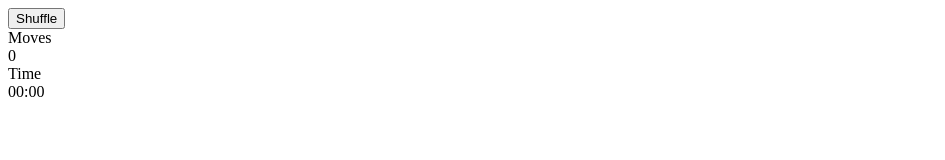
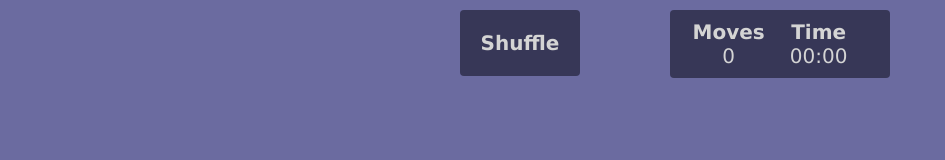
Before and after one commit to JaianaButler/FifteenPuzzleGame, a plain HTML site: page index.html in a window 1280 px wide. Shown: the whole page, without its empty margins (0-945 px from the left). Drawn offline with Linux system fonts and the light colour scheme.

Commit message:
Applied style to info-wrapper

```diff
--- a/styles/style.scss
+++ b/styles/style.scss
@@ -0,0 +1,64 @@
+body {
+    background: rgb(107, 107, 160);
+    font-family: 'Lucida Sans', 'Lucida Sans Regular', 'Lucida Grande', 'Lucida Sans Unicode', Geneva, Verdana, sans-serif;
+}
+
+.game-wrapper {
+    display: flex;
+    justify-content: center;
+    align-items: center;
+    //background: blue;
+
+    .info-wrapper {
+
+        .button-wrapper {
+            float: left;
+            width: 120px;
+            height: 66px;
+            margin: 2px 80px;
+
+            .shuffle-button {
+                border-radius: 4px;
+                border: transparent;
+                background: rgb(55, 55, 87);
+                width: 100%;
+                height: 100%;
+                text-align: center;
+                font-size: 20px;
+                font-family: 'Lucida Sans', 'Lucida Sans Regular', 'Lucida Grande', 'Lucida Sans Unicode', Geneva, Verdana, sans-serif;
+                font-weight: bold;
+                color: rgb(212, 212, 212);
+            }
+        }
+
+        .score-wrapper {
+            float: left;
+            background: rgb(55, 55, 87);
+            border: none;
+            border-radius: 4px;
+            padding: 10px;
+            margin: 2px 10px;
+            width: 200px;
+            text-align: center;
+
+            .panel {
+                display: inline-block;
+                font-size: 20px;
+                color: rgb(212, 212, 212);
+                margin: 0 20px 0 0;
+
+                .title {
+                    font-weight: bold;
+                }
+
+                .moves-counter {
+
+                }
+
+                .timer {
+
+                }
+            }
+        }
+    }
+}
```
Also changed, not shown: styles/style.css, 1 other file.
